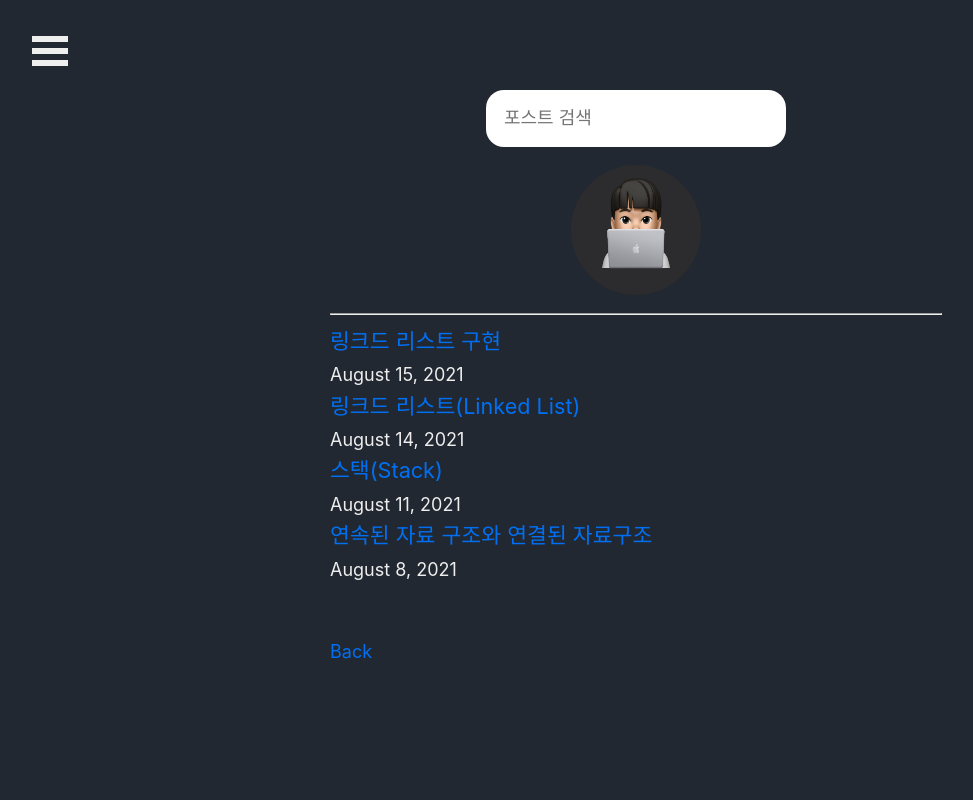
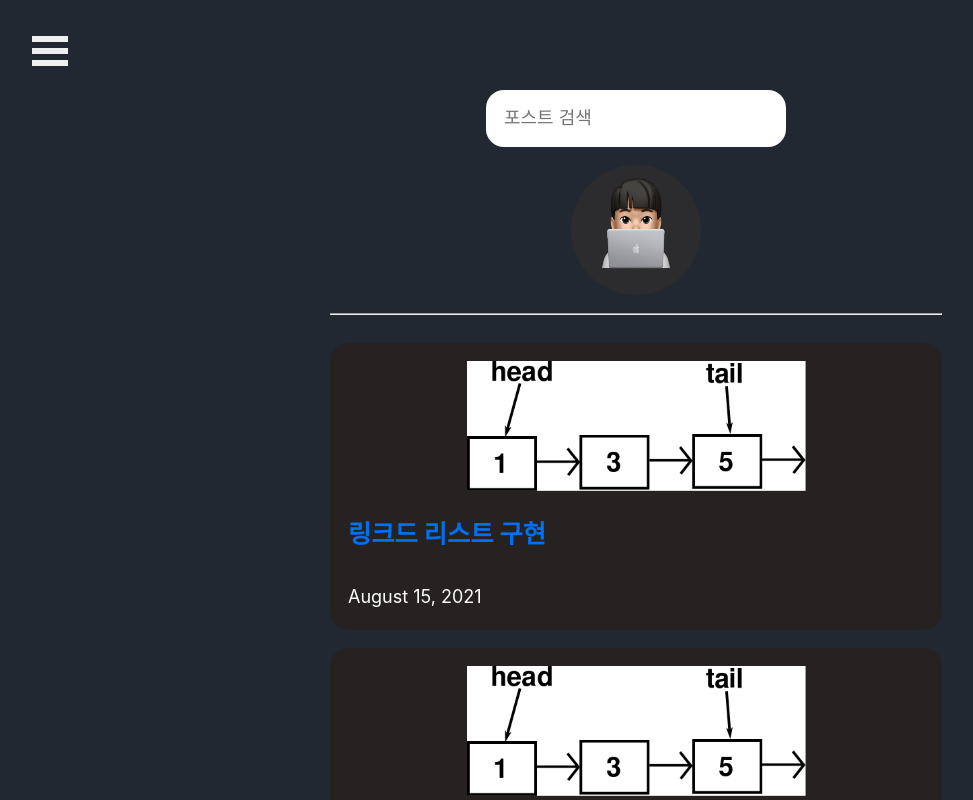
Before and after one commit to junmin-Chang/lectureNote, a Next.js app: page /data-structure in a window 1280 px wide. Shown: the top 800 px of the page, without its empty margins (4-977 px from the left). Built offline with nearby package versions, Linux system fonts and the light colour scheme.

Commit message:
refactoring

```diff
--- /dev/null
+++ b/components/postblock.js
@@ -0,0 +1,29 @@
+import React from 'react'
+import Link from "next/link";
+import utilStyles from "../styles/util.module.css";
+import Image from "next/image";
+import Date from "./date";
+
+export default function PostBlock({ id, date, tag, title }) {
+    return (
+        <Link href={`/posts/${id}`}>
+            <a>
+                <li className={utilStyles.postItemList}>
+                    <div className={utilStyles.imageWrapper}>
+                        <Image
+                            src={`/images/${id}.png`}
+                            width={339}
+                            height={130}
+                            priority
+                            alt={tag}
+                        />
+                    </div>
+                    <h3>{title}</h3>
+                    <small className={utilStyles.date}>
+                        <Date dateString={date}/>
+                    </small>
+                </li>
+            </a>
+        </Link>
+    )
+}
--- a/pages/data-structure.js
+++ b/pages/data-structure.js
@@ -5,6 +5,7 @@ import utilStyles from '../styles/util.module.css'
 import Link from "next/link";
 import Head from 'next/head'
 import Date from "../components/date";
+import PostBlock from "../components/postblock";
 export async function getStaticProps() {
     const posts = getSortedPostsData()
 
@@ -24,16 +25,8 @@ export default function DataStructure({ posts }) {
                 <section className={`${utilStyles.headingMd} ${utilStyles.padding1px}`}>
                     <ul className={utilStyles.list}>
                         {posts.filter(({ tag }) => tag === "data-structure")
-                            .map(({ id, title, date }) => (
-                                <li key={id}>
-                                    <Link href={`/posts/${id}`}>
-                                        <a>{title}</a>
-                                    </Link>
-                                    <br/>
-                                    <small>
-                                        <Date dateString={date}/>
-                                    </small>
-                                </li>
+                            .map(({ id, title, date, tag }) => (
+                                <PostBlock date={date} id={id} title={title} tag={tag} key={id}/>
                             ))
                         }
                     </ul>
--- a/styles/util.module.css
+++ b/styles/util.module.css
@@ -120,3 +120,16 @@
 .date {
     color: white;
 }
+
+.imageWrapper {
+    display: flex;
+    align-items: center;
+    justify-content: center;
+}
+
+.postItemList {
+    background-color: #262222;
+    margin-top: 1rem;
+    padding: 1rem;
+    border-radius: 1rem;
+}
```
Also changed, not shown: pages/algorithms.js (+3 -10 lines), pages/index.js (+2 -29 lines), posts/linked-list.md (+4 -0 lines).
